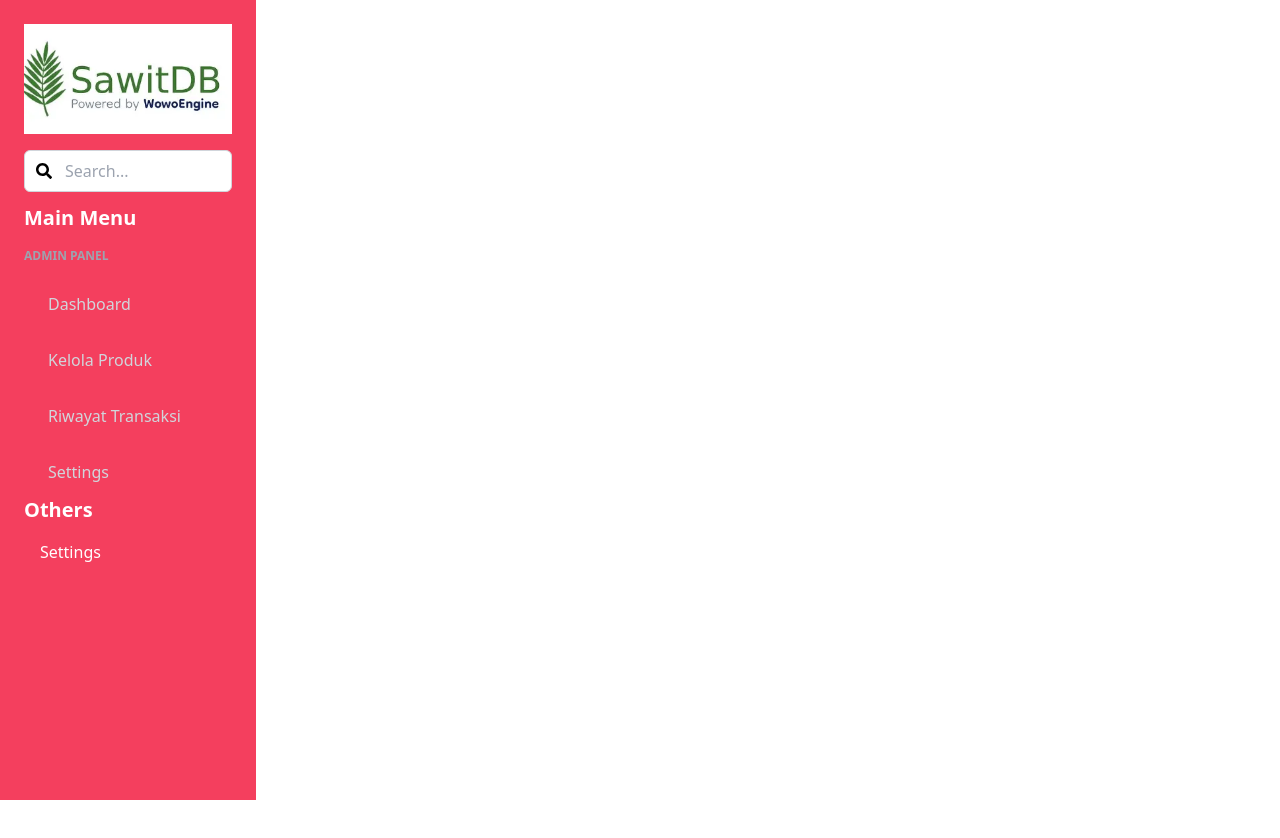
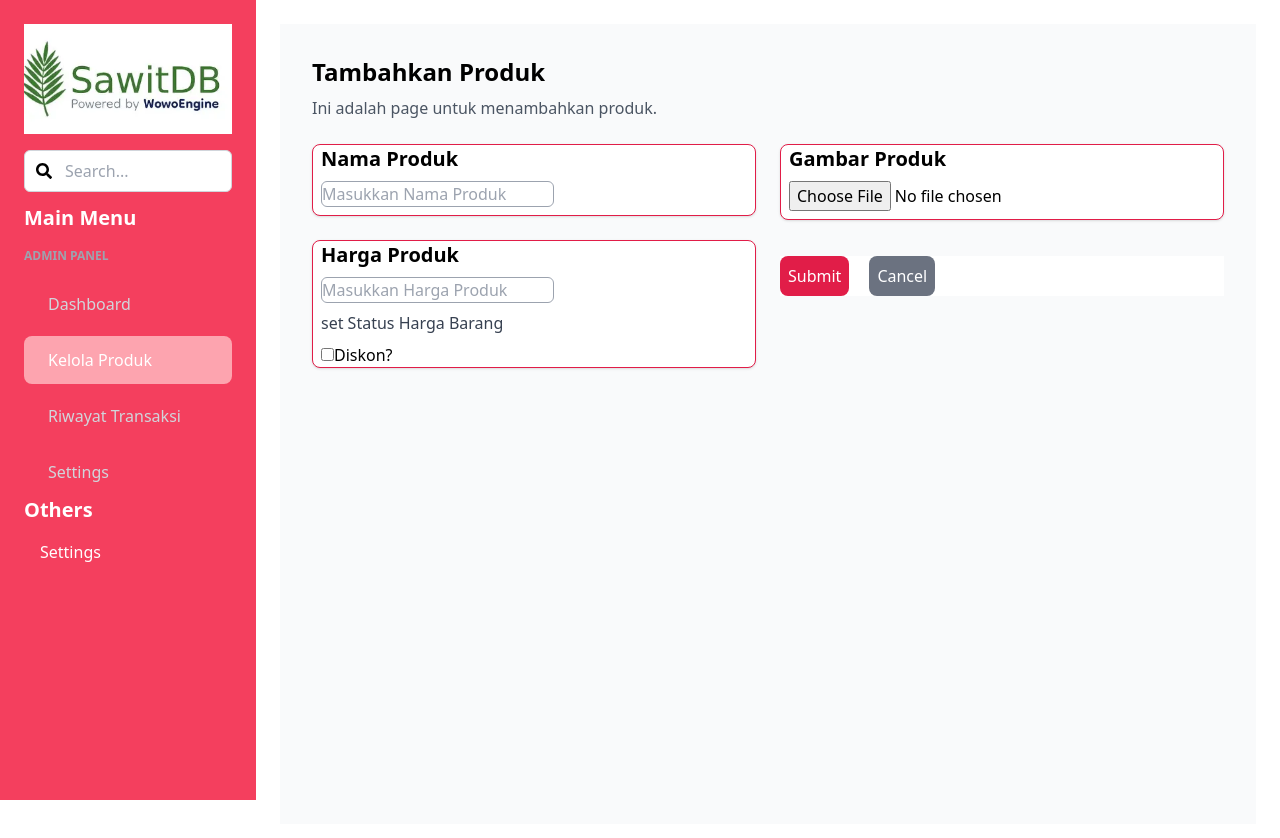
Before and after one commit to ludymisc/JS-Front-End, a React (Vite) app: page /admin/manageProduct in a window 1280 px wide. Shown: the top 838 px of the page. Before the commit the page ends 800 px from the top, so only its background shows below. Built offline with nearby package versions, Linux system fonts and the light colour scheme; no server answers.

Commit message:
finished upload page

```diff
--- a/src/app.jsx
+++ b/src/app.jsx
@@ -13,6 +13,7 @@ import AdminPanel from "./pages/adminPanel"
 import LoginPage from "./pages/loginAdmin"
 import Layout from "./pages/layoutTest"
 import Sidebar from "./components/sidebar"
+import ManageProduct from "./pages/layoutTest"
 
 export default function App() {
   const [search, setSearch] = useState("")
@@ -66,6 +67,7 @@ export default function App() {
             <Route path="/restaurant/:slug/:table_num/promos" element={<AllPromo search={search} />} />
             <Route path="/restaurant/:slug/:table_num/cart" element={<Cart />} />
             <Route path="/upload" element={<UploadTest />} />
+            <Route path="/layout" element={<Layout />}/>
             <Route
               path="/admin"
               element={
@@ -74,6 +76,7 @@ export default function App() {
                 </ProtectedRoute>
               }
             />
+            <Route path='/admin/manageProduct' element={<ManageProduct search={search} />} />
             <Route path='/login' element={<LoginPage />} />
             <Route path='/layout' search={search} setSearch={setSearch} element={<Layout />} />
           </Routes>
--- a/src/menuConfig.js
+++ b/src/menuConfig.js
@@ -3,7 +3,7 @@ import { MdOutlineDashboard } from "react-icons/md";
 export const MENU_CONFIG = {
   admin: [
     { label: "Dashboard", path: "/admin",},
-    { label: "Kelola Produk", path: "/admin/products",  },
+    { label: "Kelola Produk", path: "/admin/manageProduct",  },
     { label: "Riwayat Transaksi", path: "/admin/transactions",  },
     { label: "Settings", path: "/admin/settings", },
   ],
--- a/src/pages/adminPanel.jsx
+++ b/src/pages/adminPanel.jsx
@@ -1,5 +1,4 @@
 import { useState, useEffect } from "react"
-import UploadModal from '../components/adminComponent/uploadModal'
 import { nukeProduct, fetchProducts } from "../service/adminPanelService"
 import Loading from "../components/loading"
 import { useContext } from "react"
@@ -7,7 +6,6 @@ import { AuthContext } from "../components/adminComponent/auth.context"
 import { supabase } from "../lib/supabaseClient"
 
 export default function AdminPanel() {
-  const [isOpen, setIsOpen] = useState(false)
   const [items, setItems] = useState([])
   const [search, setSearch] = useState("")
   const [loading, setLoading] = useState(true)
@@ -49,33 +47,19 @@ export default function AdminPanel() {
 
   return (
     <div style={{ padding: 20 }}>
-      <h1>Admin Panel</h1>
-
-
-      <button onClick={() => setIsOpen(true)}>
-        + Add Product
-      </button>
       {/* <button onClick={nukeTable} className="mx-4">
         NUKE!
       </button> */}
-      <button onClick={handleLogOut}>
+      {/* <button onClick={() => handleLogOut()}>
         Log Out
-      </button>
+      </button> */}
 
-      {isOpen && (
-        <UploadModal
-          setIsOpen={setIsOpen}
-          refreshProduct={fetchProduct}
-        />
-        )}
-
-      <hr />
 
       <h2>Product List</h2>
         {loading ? (
           <Loading text="fetching products..."/>
           ) : (
-      <div className="grid grid-cols-2 md:grid-cols-5 gap-2 border border-black">
+      <div className="grid grid-cols-2 md:grid-cols-5 gap-2">
         {filteredProducts.map((item) => (
           <div
             key={item.id}
--- a/src/pages/layoutTest.jsx
+++ b/src/pages/layoutTest.jsx
@@ -1,21 +1,154 @@
+import { useState } from "react";
+import { supabase } from "../lib/supabaseClient";
+import Loading from "../components/loading";
 import Sidebar from "../components/sidebar";
 
-export default function DashboardPage() {
+export default function ManageProduct() {
+    const [name, setName] = useState("")
+    const [price, setPrice] = useState("")
+    const [file, setFile] = useState(null)
+    const [isDiskon, setIsDiskon] = useState(false)
+    const [hargaDiskon, setHargaDiskon] = useState("")
+    const [loading, setLoading] = useState(false)
+
+    const handleSubmit = async (e) => {
+    e.preventDefault()
+
+    if (isDiskon && !hargaDiskon) {
+    alert("Harga diskon wajib diisi")
+    return}
+
+    const formData = new FormData()
+    formData.append("name", name)
+    formData.append("price", price)
+    formData.append("file", file)
+    formData.append("is_diskon", isDiskon)
+    formData.append("harga_diskon", hargaDiskon)
+
+    setLoading(true)
+
+    // get current supabase session and access token
+    // 🔑 1. Ambil "Kunci Akses" (Session) yang sedang aktif di browser saat ini.
+    // Kita butuh Access Token asli dari Supabase supaya Server percaya dan
+    // mengizinkan kita upload gambar ke Storage.
+    const { data } = await supabase.auth.getSession()
+    const token = data?.session?.access_token
+
+    // 🚫 2. Pengecekan Keamanan: Jika kuncinya tidak ada (null/undefined),
+    // kita hentikan prosesnya di sini sebelum membuang-buang resource server.
+    if (!token) {
+        // Matikan loading supaya tombol 'Upload' bisa diklik lagi setelah User baca alert.
+        setLoading(false)
+        alert("Not authenticated. Please sign in as admin before uploading.")
+        return
+    }
+
+    const res = await fetch("http://localhost:3000/api/add-product", {
+        method: "POST",
+        headers: {
+        Authorization: `Bearer ${token}`
+    },
+        body: formData
+    })
+
+    const result = await res.json()
+    console.log(result)
+
+    setLoading(false)
+    }
+
     return (
         <div className="flex min-h-screen bg-gray-50">
             {/* Panggil Komponen Sidebar */}
             <Sidebar />
 
             {/* Area Konten Utama */}
-            <main className="flex-1 lg:pl-64 p-8">
-                <h1 className="text-2xl font-bold">Selamat Datang di Dashboard</h1>
-                <p className="text-gray-600 mt-2">Ini adalah area konten utama restoranmu.</p>
+            <main className="flex-1 lg: p-8">
+            <form onSubmit={handleSubmit}>
+                <h1 className="text-2xl font-bold">Tambahkan Produk</h1>
+                <p className="text-gray-600 mt-2">Ini adalah page untuk menambahkan produk.</p>
 
                 {/* Contoh Card Content */}
                 <div className="grid grid-cols-1 md:grid-cols-2 gap-6 mt-6">
-                    <div className="bg-white p-6 shadow rounded-lg">Card Kiri</div>
-                    <div className="bg-white p-6 shadow rounded-lg">Card Kanan</div>
+                    <div className="">
+                        <div className="bg-white shadow rounded-lg border border-primary pl-2 px-6">
+                            <p className="text-xl font-bold">
+                                Nama Produk
+                            </p>
+                            <input
+                            type="text"
+                            placeholder="Masukkan Nama Produk"
+                            className="my-2 border border-gray-400 rounded-md"
+                            value={name}
+                            onChange={(e) => setName(e.target.value)}
+                            />
+                        </div>
+                        <div className="bg-white shadow rounded-lg border border-primary pl-2 px-6 mt-6">
+                            <p className="text-xl font-bold">
+                                Harga Produk
+                            </p>
+                            <input
+                            type="number"
+                            placeholder="Masukkan Harga Produk"
+                            className="my-2 border border-gray-400 rounded-md"
+                            onChange={(e) => setPrice(e.target.value)}
+                            />
+                            <label>
+
+                            <br />
+                            <p className="text-gray-700 mb-2">
+                                set Status Harga Barang
+                            </p>
+                            <input
+                                type="checkbox"
+                                checked={isDiskon}
+                                onChange={ (e) =>{
+                                    !(e.target.checked)?
+                                    setHargaDiskon(""):setIsDiskon(e.target.checked)
+                                }
+                                }
+                            />
+                            Diskon?
+                            </label>
+
+                            {isDiskon && (
+                            <input
+                                type="number"
+                                value={hargaDiskon}
+                                placeholder="harga after diskon"
+                                onChange={(e) => setHargaDiskon(e.target.value)}
+                                required
+                            />
+                            )}
+                    </div>
+
+
+                    </div>
+                    <div>
+                        <div className="bg-white pl-2 px-6 shadow rounded-lg border border-primary">
+                            <p className="font-bold text-xl mx">
+                                Gambar Produk
+                            </p>
+                            <input
+                                type="file"
+                                className="my-2"
+                                onChange={(e) => setFile(e.target.files[0])}
+                            />
+                        </div>
+                        {loading && <Loading text="Uploading product..." />}
+                        <div className="bg-white mt-9">
+                            <button
+                            className="bg-primary rounded-lg text-white p-2"
+                            type="submit">
+                                Submit
+                            </button>
+                            <button className="bg-gray-500 rounded-lg text-white p-2 mx-5">
+                                Cancel
+                            </button>
+                        </div>
+                    </div>
                 </div>
+            </form>
             </main>
         </div>
     );
--- /dev/null
+++ b/src/pages/manageProduct.jsx
@@ -0,0 +1,129 @@
+import { useState } from "react"
+import Loading from "../components/loading"
+import { supabase } from "../lib/supabaseClient"
+
+export default function awikwok({ setIsOpen, refreshProduct}) {
+  const [name, setName] = useState("")
+  const [price, setPrice] = useState("")
+  const [file, setFile] = useState(null)
+  const [isDiskon, setIsDiskon] = useState(false)
+  const [hargaDiskon, setHargaDiskon] = useState("")
+  const [loading, setLoading] = useState(false)
+
+  const handleSubmit = async (e) => {
+    e.preventDefault()
+
+    if (isDiskon && !hargaDiskon) {
+    alert("Harga diskon wajib diisi")
+    return}
+
+    const formData = new FormData()
+    formData.append("name", name)
+    formData.append("price", price)
+    formData.append("file", file)
+    formData.append("is_diskon", isDiskon)
+    formData.append("harga_diskon", hargaDiskon)
+
+    setLoading(true)
+
+    // get current supabase session and access token
+    // 🔑 1. Ambil "Kunci Akses" (Session) yang sedang aktif di browser saat ini.
+    // Kita butuh Access Token asli dari Supabase supaya Server percaya dan
+    // mengizinkan kita upload gambar ke Storage.
+    const { data } = await supabase.auth.getSession()
+    const token = data?.session?.access_token
+
+    // 🚫 2. Pengecekan Keamanan: Jika kuncinya tidak ada (null/undefined),
+    // kita hentikan prosesnya di sini sebelum membuang-buang resource server.
+    if (!token) {
+      // Matikan loading supaya tombol 'Upload' bisa diklik lagi setelah User baca alert.
+      setLoading(false)
+      alert("Not authenticated. Please sign in as admin before uploading.")
+      return
+    }
+
+    const res = await fetch("http://localhost:3000/api/add-product", {
+      method: "POST",
+      headers: {
+      Authorization: `Bearer ${token}`
+    },
+      body: formData
+    })
+
+    const result = await res.json()
+    console.log(result)
+
+
+    if (res.ok) {
+        await refreshProduct()
+        setIsOpen(false)
+    }
+
+    setLoading(false)
+  }
+
+  return (
+    <div style={{ padding: 20, border: "1px solid #ccc" }}>
+      <h2>Add Product</h2>
+
+      <form onSubmit={handleSubmit}>
+        <input
+          type="text"
+          placeholder="Product Name"
+          value={name}
+          onChange={(e) => setName(e.target.value)}
+        />
+
+        <br />
+
+        <input
+          type="number"
+          placeholder="Price"
+          value={price}
+          onChange={(e) => setPrice(e.target.value)}
+        />
+
+        <br />
+
+        <input
+          type="file"
+          onChange={(e) => setFile(e.target.files[0])}
+        />
+
+        <br />
+
+        <label>
+          <input
+            type="checkbox"
+            checked={isDiskon}
+            onChange={(e) => {
+            setIsDiskon(e.target.checked)
+            if (!e.target.checked) {
+              setHargaDiskon("")
+            }
+          }}
+          />
+          Diskon?
+        </label>
+
+        <br />
+
+        {isDiskon && (
+          <input
+            type="number"
+            value={hargaDiskon}
+            placeholder="harga after diskon"
+            onChange={(e) => setHargaDiskon(e.target.value)}
+            required
+          />
+        )}
+
+        <br />
+        {loading && <Loading text="Uploading product..." />}
+
+        <button type="submit">Upload</button>
+        <button onClick={() => setIsOpen(false)}>close</button>
+      </form>
+    </div>
+  )
+}
```
